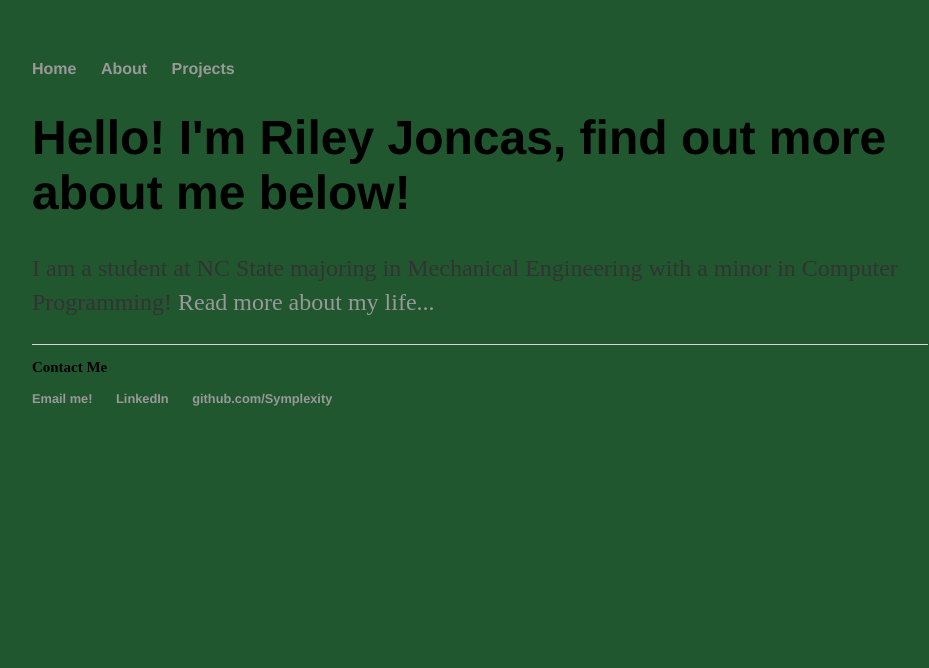
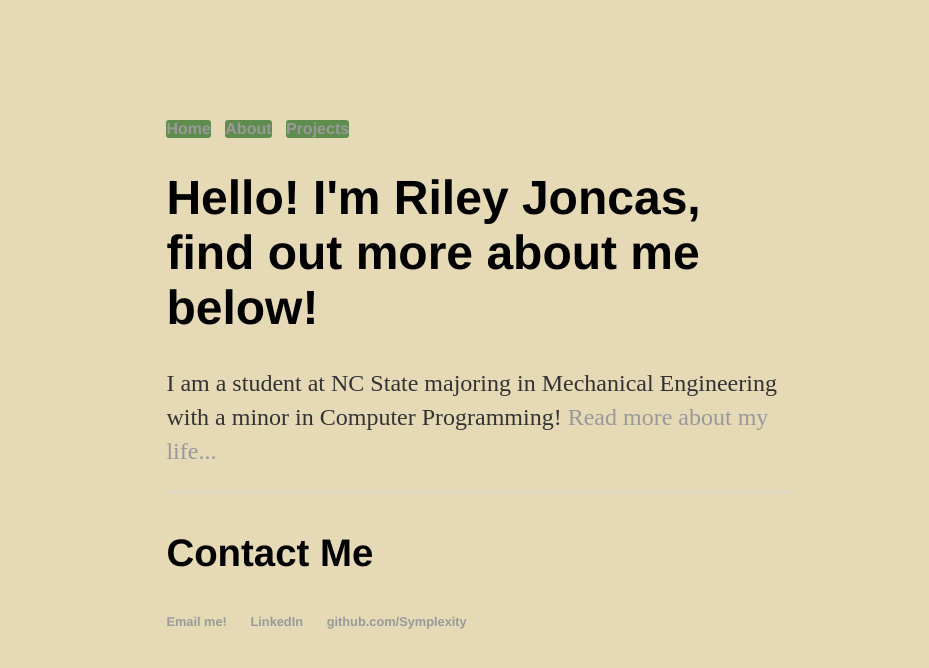
Before and after one commit to Symplexity/Symplexity.github.io, a Jekyll site: the page built from index.html, in a window 1280 px wide. Shown: the top 668 px of the page, without its empty margins (160-1089 px from the left). Built offline with Jekyll 4.4.1, drawn with Linux system fonts in a browser that asks for light colours.

Commit message:
Creating a theme

```diff
--- a/css/main.css
+++ b/css/main.css
@@ -1,7 +1,15 @@
-body {
+:root {
+    --tan: #E5D9B6;
+    --lightGreen: #A4BE7B;
+    --midGreen: #5F8D4E;
+    --darkGreen: #285430;
+}
+
+
+html, body {
     margin: 60px auto;
     width: 70%;
-    background-color: #20572f
+    background-color: var(--tan);
 }
 nav ul, footer ul {
     font-family:'Helvetica', 'Arial', 'Sans-Serif';
@@ -9,7 +17,19 @@ nav ul, footer ul {
     list-style: none;
     font-weight: bold;
 }
-nav ul li, footer ul li {
+nav ul li {
+    display: inline-block;
+    margin-right: 10px;
+    height: auto;
+    border-radius: 3px;
+    background-color: var(--midGreen);
+}
+
+nav ul li:hover {
+    background-color: var(--lightGreen);
+}
+
+footer ul li {
     display: inline;
     margin-right: 20px;
 
@@ -21,7 +41,7 @@ a {
 a:hover {
     text-decoration: underline;
 }
-h1 {
+h1, h2, h3 {
     font-size: 3em;
     font-family:'Helvetica', 'Arial', 'Sans-Serif';
 }
--- a/projects/index.html
+++ b/projects/index.html
@@ -0,0 +1,6 @@
+---
+layout: default
+title: My Projects
+---
+
+<h2>{{ page.title }}</h2>
```
Also changed, not shown: css/head.css (deleted, +0 -8 lines), 1 other file.
